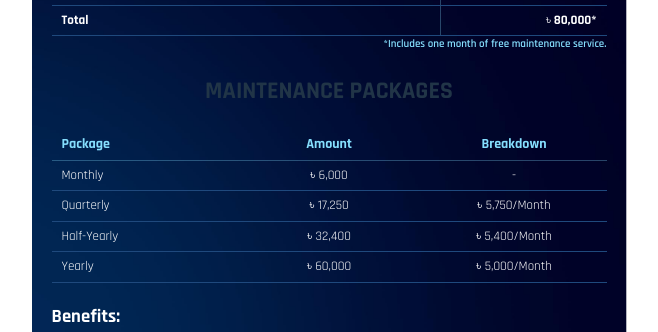
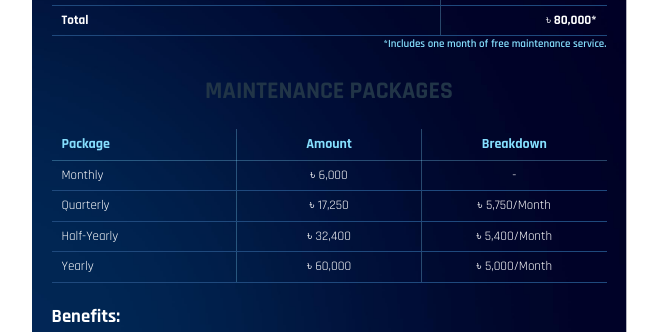
Before and after one commit to Reduan413/anto-proposal, a React (Vite) app: page / in a window 1280 px wide. Shown: the part 3660-3992 px from the top of the page, without its empty margins (311-969 px from the left). Built offline with nearby package versions, Linux system fonts and the light colour scheme.

Commit message:
maintainnce

```diff
--- a/src/pages/ProjectInvestment/ProjectInvestment.jsx
+++ b/src/pages/ProjectInvestment/ProjectInvestment.jsx
@@ -63,17 +63,23 @@ export default function ProjectInvestment() {
         <h2 className="maintenance-title">MAINTENANCE PACKAGES</h2>
 
         <table className="table">
-          <thead>
+          <thead className="maintenance-table-head">
             <tr className="table-header">
               <th
                 className="table-cell"
-                style={{ textAlign: "left", width: "33%" }}
+                style={{
+                  textAlign: "left",
+                  width: "33%",
+                }}
               >
                 Package
               </th>
               <th
                 className="table-cell"
-                style={{ textAlign: "center", width: "33%" }}
+                style={{
+                  textAlign: "center",
+                  width: "33%",
+                }}
               >
                 Amount
               </th>
@@ -85,7 +91,7 @@ export default function ProjectInvestment() {
               </th>
             </tr>
           </thead>
-          <tbody>
+          <tbody className="maintenance-table">
             <tr className="table-row">
               <td className="table-cell">Monthly</td>
               <td className="table-cell" style={{ textAlign: "center" }}>
--- a/src/pages/ProjectInvestment/pi.css
+++ b/src/pages/ProjectInvestment/pi.css
@@ -35,6 +35,13 @@
   color: white;
 }
 
+.maintenance-table-head th {
+  border-right: 1px solid rgba(133, 223, 254, 0.3);
+}
+.maintenance-table-head th:last-child {
+  border-right: none;
+}
+
 .discount-row {
   color: #3ff0f8;
   font-weight: 600;
@@ -44,6 +51,12 @@
   border-right: 1px solid rgba(133, 223, 254, 0.3);
 }
 .invest-table td:last-child {
+  border-right: none;
+}
+.maintenance-table td {
+  border-right: 1px solid rgba(133, 223, 254, 0.3);
+}
+.maintenance-table td:last-child {
   border-right: none;
 }
 
```
